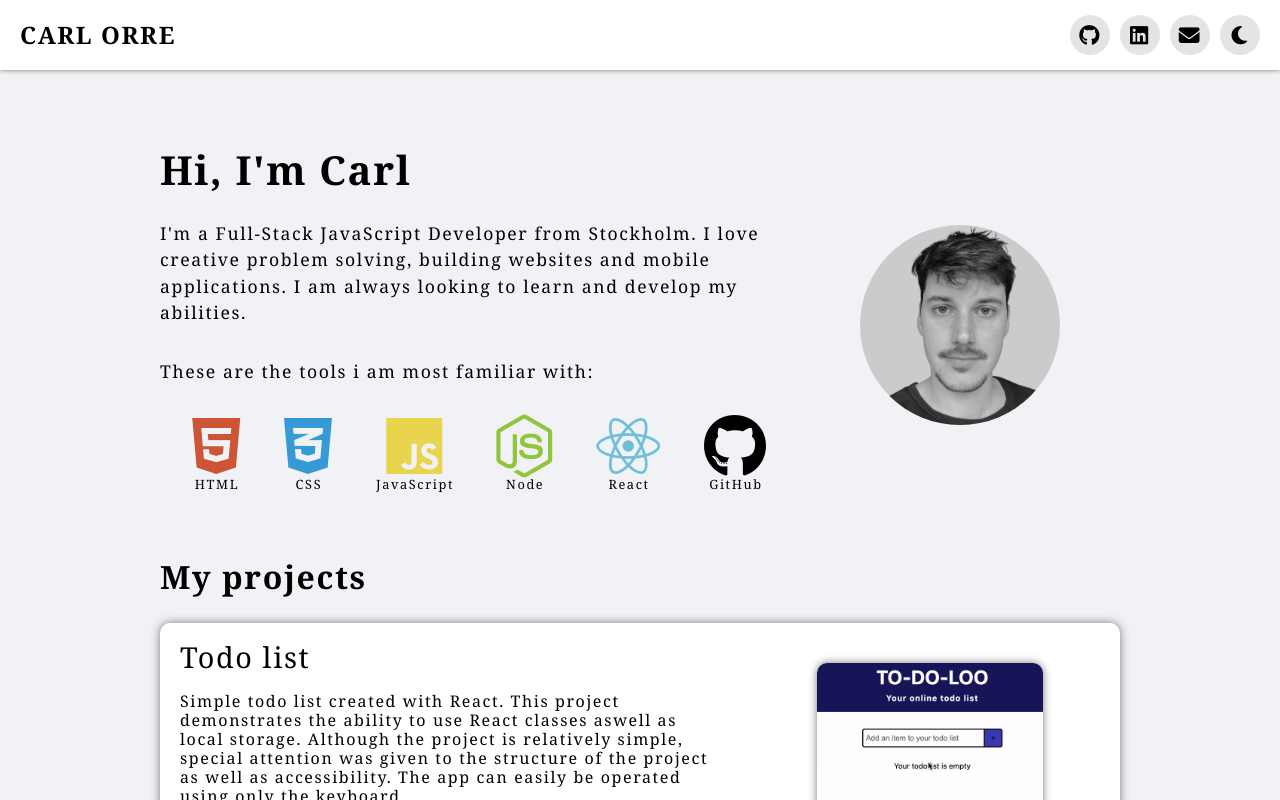
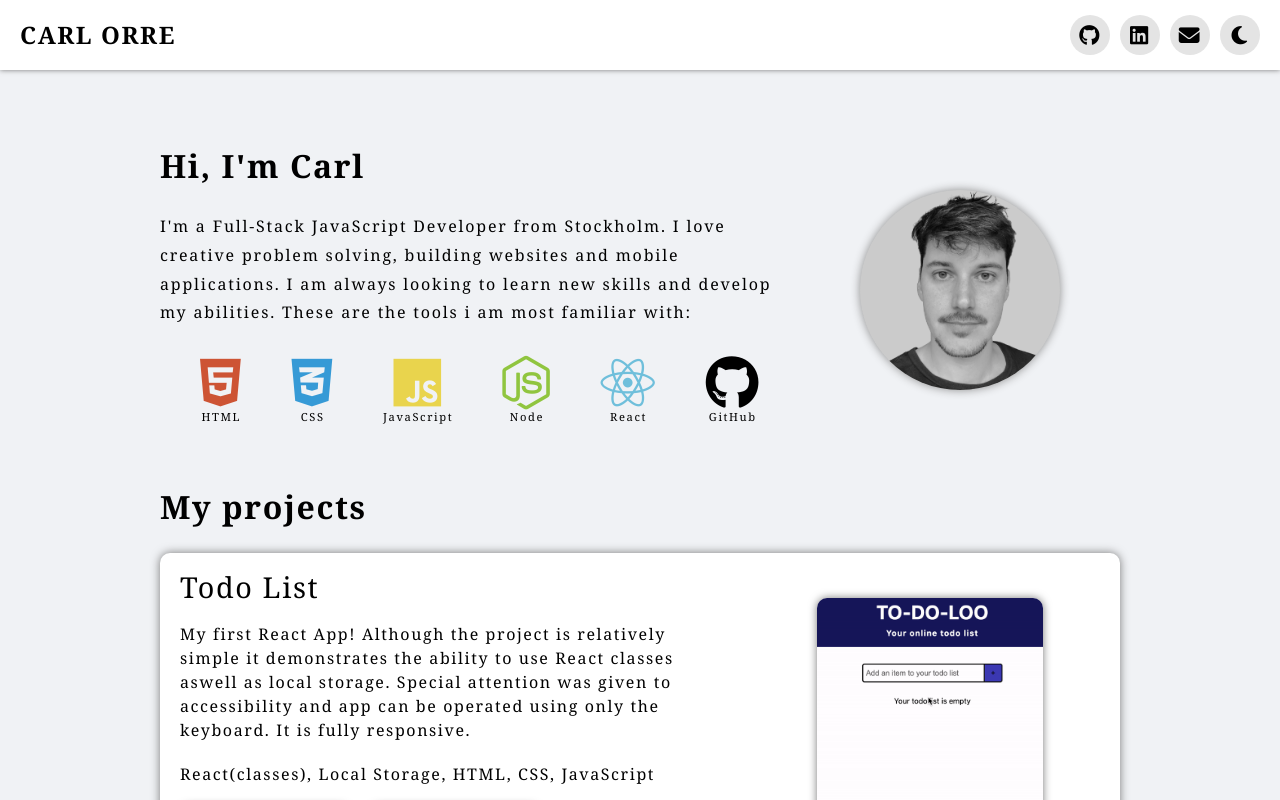
Before and after one commit to carlorre/portfolio, a React (Create React App) app: page / in a window 1280 px wide. Built offline with nearby package versions, Linux system fonts and the light colour scheme.

Commit message:
styling fixes

```diff
--- a/src/App.css
+++ b/src/App.css
@@ -82,5 +82,4 @@ main {
   flex-direction: column;
 	align-items: center;
 	margin: 0 30px;
-
 }
--- a/src/components/Hero.css
+++ b/src/components/Hero.css
@@ -9,7 +9,7 @@
 }
 
 .hero-heading {
-  font-size: 2.5em;
+  font-size: 2em;
   padding-bottom: 30px;
   font-weight: bold;
 }
@@ -21,11 +21,11 @@
 
 .hero-text {
   display: flex;
-  font-size: 1.1em;
+  font-size: 1em;
   font-weight: normal;
-  line-height: 1.5;
+  line-height: 1.8;
   text-align: left;
-
+  letter-spacing: 1.8px;
 }
 
 .icon-row-container {
@@ -45,6 +45,7 @@
   display: flex;
   justify-content: center;
   overflow: hidden;
+  box-shadow: 0 0 10px rgb(140, 140, 140);
 }
 
 .hero-image-container {
--- a/src/components/Hero.jsx
+++ b/src/components/Hero.jsx
@@ -18,12 +18,9 @@ const Hero = () => (
       <h2 className="hero-text">
         I'm a Full-Stack JavaScript Developer from Stockholm.
         I love creative problem solving, building websites and mobile applications.
-        I am always looking to learn and develop my abilities.
-
+        I am always looking to learn new skills and develop my abilities.
+        These are the tools i am most familiar with:
       </h2>
-      <br/>
-      <br/>
-      <h2 className="hero-text">These are the tools i am most familiar with:</h2>
 
         <div className="icon-row-container">
           {stack.map((item, i) => (
--- a/src/components/ProjectCard.css
+++ b/src/components/ProjectCard.css
@@ -11,7 +11,7 @@
 .project-card-text {
   display: flex;
   flex-direction: column;
-  padding: 20px
+  padding: 20px;
 }
 
 .project-card h1 {
@@ -21,7 +21,7 @@
 .project-card p {
   margin-top: 20px;
   font-size: 1em;
-  line-height: 1.2;
+  line-height: 1.5;
 }
 
 .media-container {
--- a/src/components/ProjectCard.jsx
+++ b/src/components/ProjectCard.jsx
@@ -8,7 +8,7 @@ const ProjectCard = (project) => (
       <p>{project.description}</p>
       <p>{project.technologyUsed}</p>
       <div className="buttons-container">
-        <a className="card-button" href={project.liveDemo}><i class="card-link-icon fas fa-play-circle"></i><span className="project-link-text">Live Demo</span></a>
+        {project.liveDemo ? <a className="card-button" href={project.liveDemo}><i class="card-link-icon fas fa-play-circle"></i><span className="project-link-text">Live Demo</span></a> : null }
         <a className="card-button" href={project.gitHubLink}><i class="card-link-icon fab fa-github"></i><span className="project-link-text">Github Link</span></a>
       </div>
     </div>
--- a/src/components/TechIcons.css
+++ b/src/components/TechIcons.css
@@ -5,13 +5,11 @@
   justify-content: center;
   align-items: center;
   padding: 8px;
-  margin: 2px;
+  margin: 1px;
   border-radius: 10px;
-  font-size: 4em;
+  font-size: 3.4em;
 }
 
-
-
 .tech-logo-text {
-  font-size: 0.8rem;
+  font-size: 0.7rem;
 }
--- a/src/projectsArray.js
+++ b/src/projectsArray.js
@@ -1,7 +1,7 @@
 export const projects = [
   {
-    name: 'Todo list',
-    description: 'Simple todo list created with React. This project demonstrates the ability to use React classes aswell as local storage. Although the project is relatively simple, special attention was given to the structure of the project as well as accessibility. The app can easily be operated using only the keyboard. ',
+    name: 'Todo List',
+    description: 'My first React App! Although the project is relatively simple it demonstrates the ability to use React classes aswell as local storage. Special attention was given to accessibility and app can be operated using only the keyboard. It is fully responsive. ',
     technologyUsed: 'React(classes), Local Storage, HTML, CSS, JavaScript',
     gitHubLink: 'https://github.com/carlorre/react-todo',
     liveDemo: 'https://trusting-shannon-fe83a8.netlify.app',
@@ -10,15 +10,15 @@ export const projects = [
   {
     name: 'Custom Memory Game',
     description: 'Fun little memory game created in React which allows users to chose the theme of the game. This project demonstrates the ability to use an external API to modify content dynamically. The game fetches images from the Unsplash API based on user input.',
-    technologyUsed: 'Tools used: React(hooks), Express, Node-Fetch, HTML, CSS, JavaScript',
+    technologyUsed: 'Tools used: React(hooks), Unsplash API, HTML, CSS, JavaScript',
     gitHubLink: 'https://github.com/carlorre/react-memory-game',
     liveDemo: 'https://elastic-northcutt-7bf533.netlify.app',
     media: './media/memory_gif.gif',
   },
   {
     name: 'Come Chat Me',
-    description: 'Chat application built using React, Redux for state management and socket.io. The application was built using a mobile first approach and is fully responsive. Sign in on two different browsers to test the functionality',
-    technologyUsed: 'Tools used: React, Redux, Socket.io, HTML, CSS, JavaScript',
+    description: 'Chat application built using React, Redux for state management, socket.io and an Express server. The application was built using a mobile first approach and is fully responsive. Sign in on two different browsers to test the functionality',
+    technologyUsed: 'Tools used: React, Redux, Socket.io, Express, HTML, CSS, JavaScript',
     gitHubLink: 'https://github.com/carlorre/comechatme-client',
     liveDemo: 'https://elegant-agnesi-1cbf83.netlify.app/',
     media: './media/chat_gif.gif',
@@ -28,7 +28,7 @@ export const projects = [
     description: 'Mobile application made with React Native and Firebase. The concept of the app is to allow users to geo-tag areas in need of clean up and share photos of successful clean ups. The app uses Google Maps API for geo-tagging and Google Vision for image moderation.',
     technologyUsed: 'React Native, Expo, Firebase, Google Cloud Platform, HTML, CSS, JavaScript',
     gitHubLink: 'https://github.com/Mobbishly/TrashTagger',
-    liveDemo: 'http://localhost:3002',
+    // liveDemo: '',
     media: './media/trashtagger_logo.png',
   },
   {
@@ -36,8 +36,16 @@ export const projects = [
     description: 'Worked on a 5 person team to create a MVP for a startup in two weeks. The app uses Firebase for live database updates, user authentication and storage. The app uses Stripe to handle payments.',
     technologyUsed: 'React Native, Expo, Firebase, Stripe, HTML, CSS, JavaScript',
     gitHubLink: 'https://github.com/Mobbishly/Tappy',
-    liveDemo: 'https://www.tappy.co/',
+    // liveDemo: 'https://www.tappy.co/',
     media: './media/tappy_gif.gif',
+  },
+  {
+    name: 'Portfolio',
+    description: 'My personal portfolio page built with React and is used as a platform to display my work. The application is hosted on Netlify and is fully responsive. It has a dark mode feature.',
+    technologyUsed: 'React Native, HTML, CSS, JavaScript',
+    gitHubLink: 'https://github.com/carlorre/portfolio',
+    liveDemo: 'https://www.carlorre.com/',
+    media: './media/portfolio.png',
   }
 
 
```
Also changed, not shown: public/media/portfolio.png (added).
